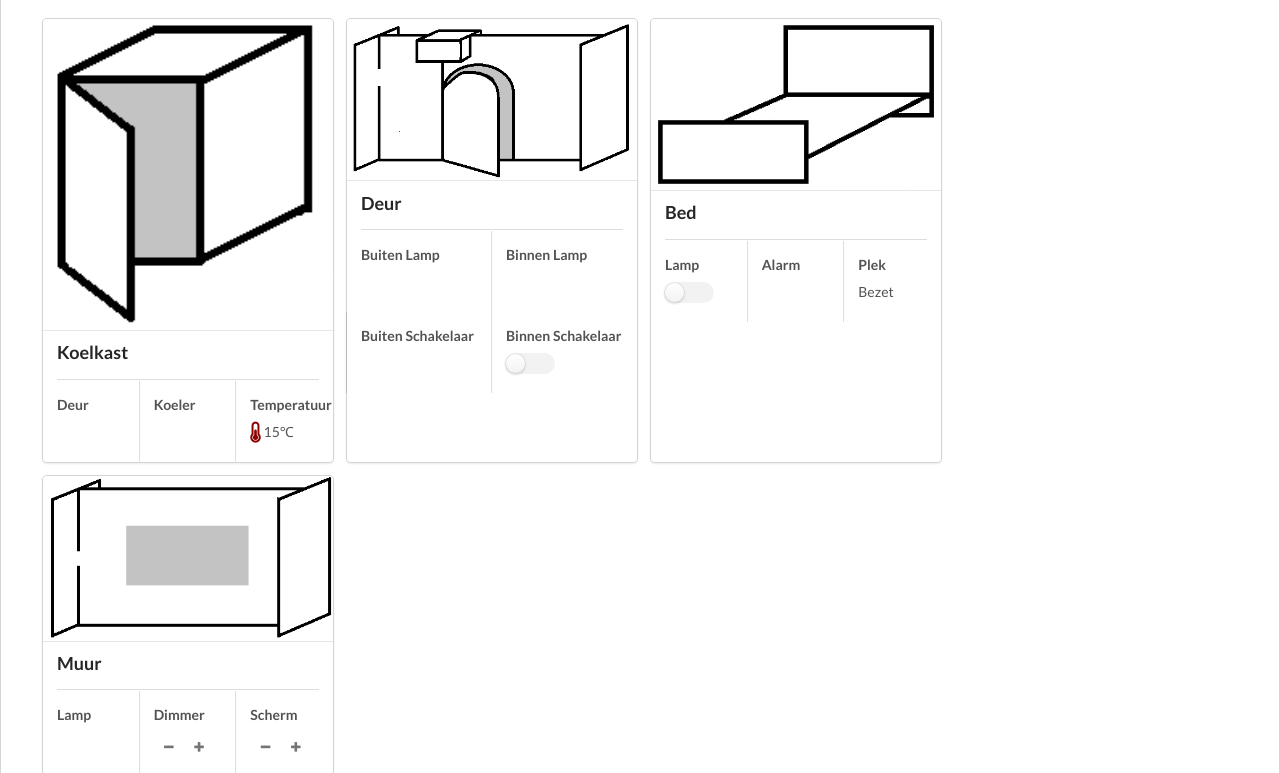
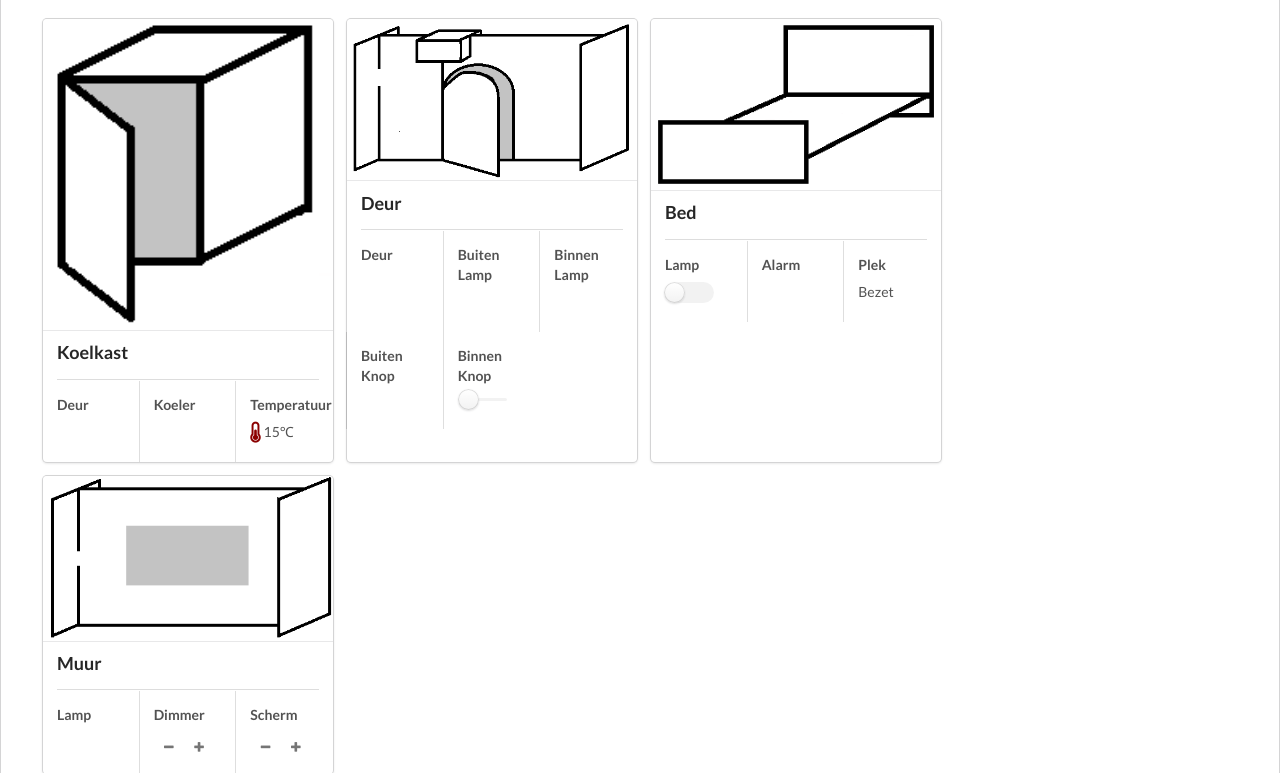
Before and after one commit to Whalehunter/PJSDV, a PHP site: page / in a window 1280 px wide. Shown: the part 570-1343 px from the top of the page. Run offline with PHP 8.4, Linux system fonts and the light colour scheme; some libraries are stand-ins or nearby versions.

Commit message:
Deur en schakelaar wijzigingen voor "Deur" device

```diff
--- a/GUIs/Bewaker/index.php
+++ b/GUIs/Bewaker/index.php
@@ -250,10 +250,17 @@
             <img alt="" src="img/deur.png"/>
           </div>
           <div class="content">
-            <h2 class="header">Deur</h2>
+              <h2 class="header">Deur</h2>
             <div class="ui divider"></div>
             <div class="description">
-              <div class="ui divided two column grid">
+                <div class="ui divided three column grid">
+                    <div class="column deur">
+                        <p><b>Deur</b></p>
+                        <div class="ui fitted toggle checkbox">
+                            <input name="" type="checkbox" value=""/>
+                        </div>
+                    </div>
+
                 <div class="column outside lamp">
                   <p><b>Buiten Lamp</b></p>
                   <div class="ui fitted toggle checkbox">
@@ -267,14 +274,14 @@
                     </div>
                 </div>
                 <div class="column outside switch">
-                  <p><b>Buiten Schakelaar</b></p>
-                  <div class="ui fitted toggle checkbox">
+                  <p><b>Buiten Knop</b></p>
+                  <div class="ui fitted slider checkbox">
                       <input name="" type="checkbox" value=""/>
                   </div>
                 </div>
                 <div class="column inside switch">
-                    <p><b>Binnen Schakelaar</b></p>
-                    <div class="ui fitted toggle checkbox">
+                    <p><b>Binnen Knop</b></p>
+                    <div class="ui fitted slider checkbox">
                         <input name="" type="checkbox" value=""/>
                     </div>
                 </div>
```
